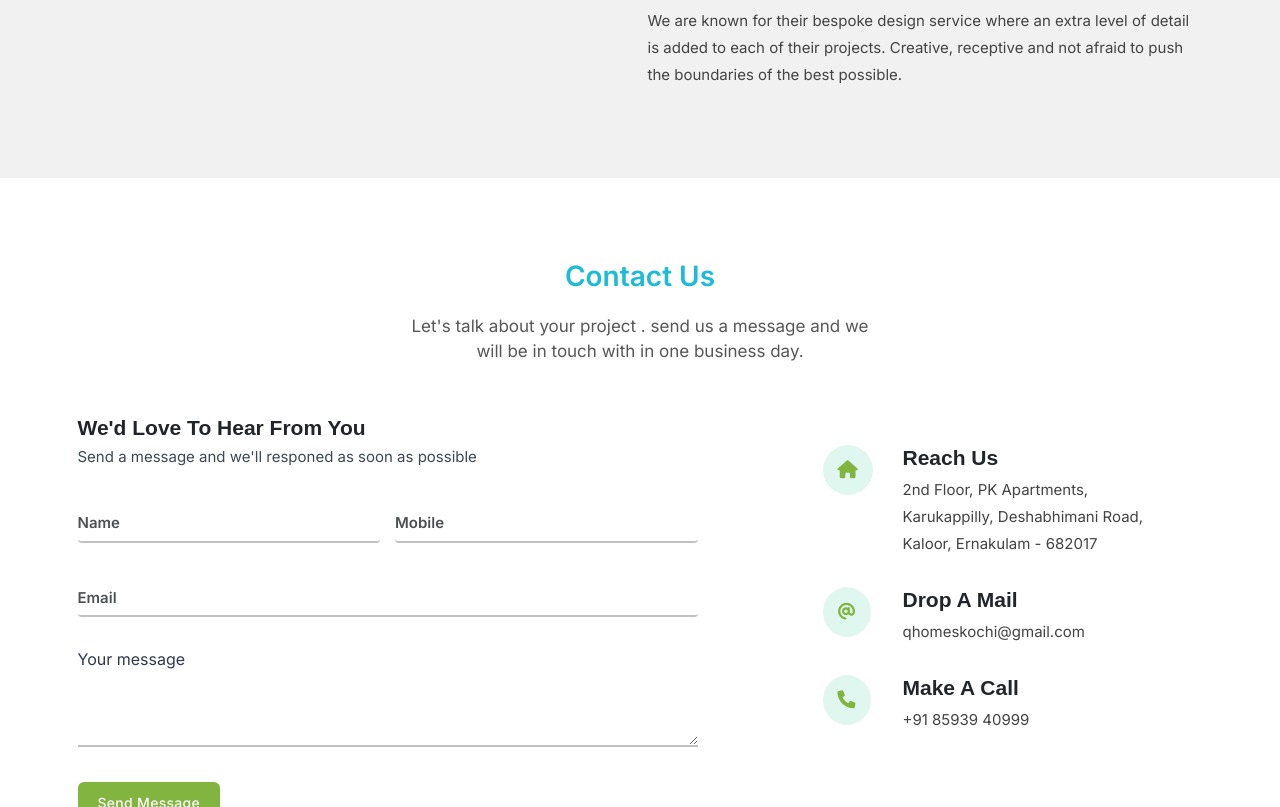
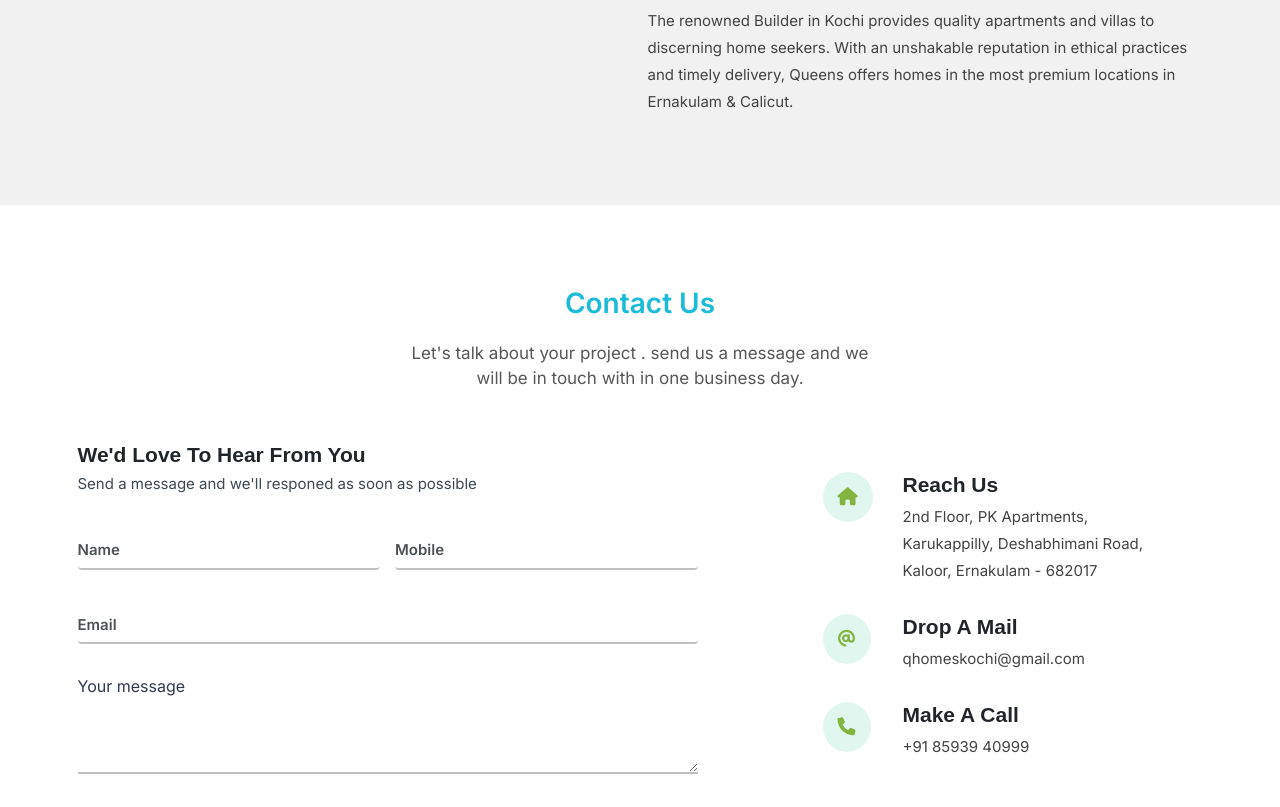
Before and after one commit to Jaseem-v/qhomes, a website: page index.html in a window 1280 px wide. Shown: the part 3155-3962 px from the top of the page. Drawn offline with nearby package versions, Linux system fonts and the light colour scheme.

```diff
--- a/index.html
+++ b/index.html
@@ -527,9 +527,9 @@
                                 projects to completion on time and within budget with an unrelenting commitment to
                                 quality and detail.
                             </p>
-                            <p class="paragraph">We are known for their bespoke design service where an extra level of
-                                detail is added to each of their projects. Creative, receptive and not afraid to push
-                                the boundaries of the best possible.
+                            <p class="paragraph">The renowned Builder in Kochi provides quality apartments and villas to
+                                discerning home seekers. With an unshakable reputation in ethical practices and timely
+                                delivery, Queens offers homes in the most premium locations in Ernakulam & Calicut.
                             </p>
 
                             <!-- <a href="#/" class="btn btn--header enquiry-btn"> <span></span> Enquiry Now</a> -->
```
